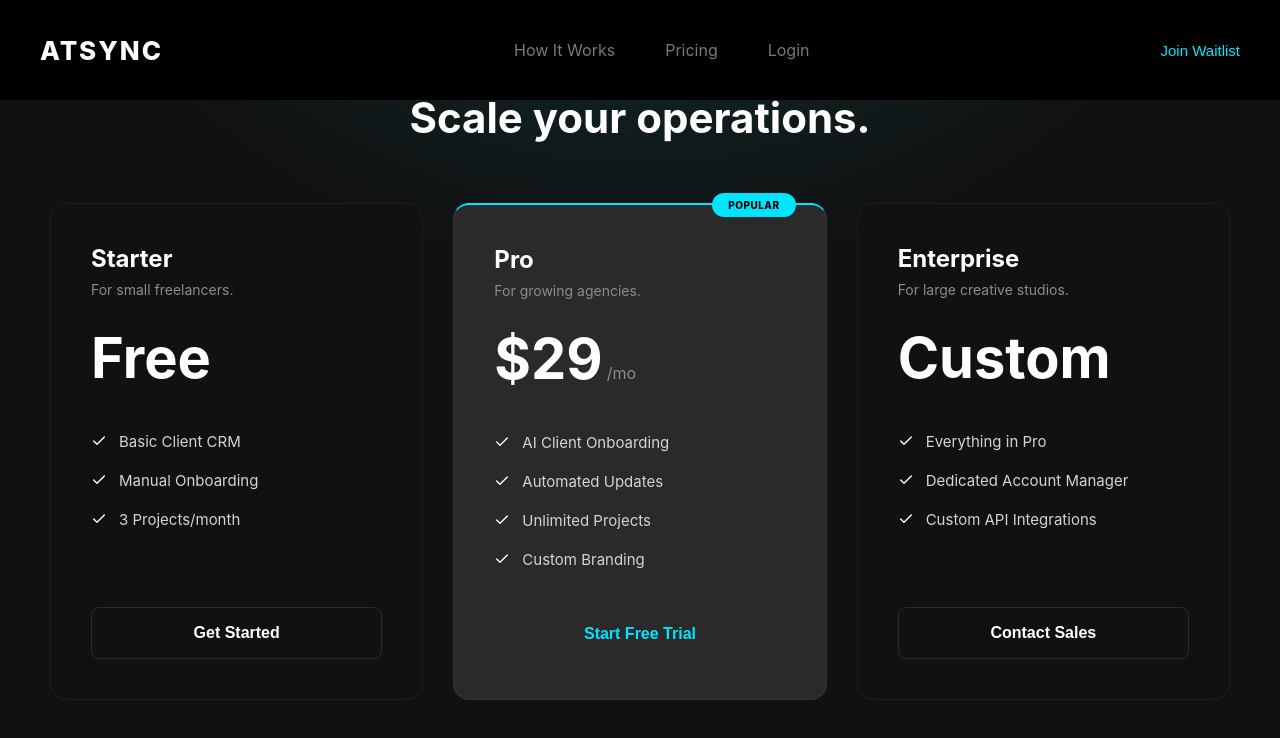
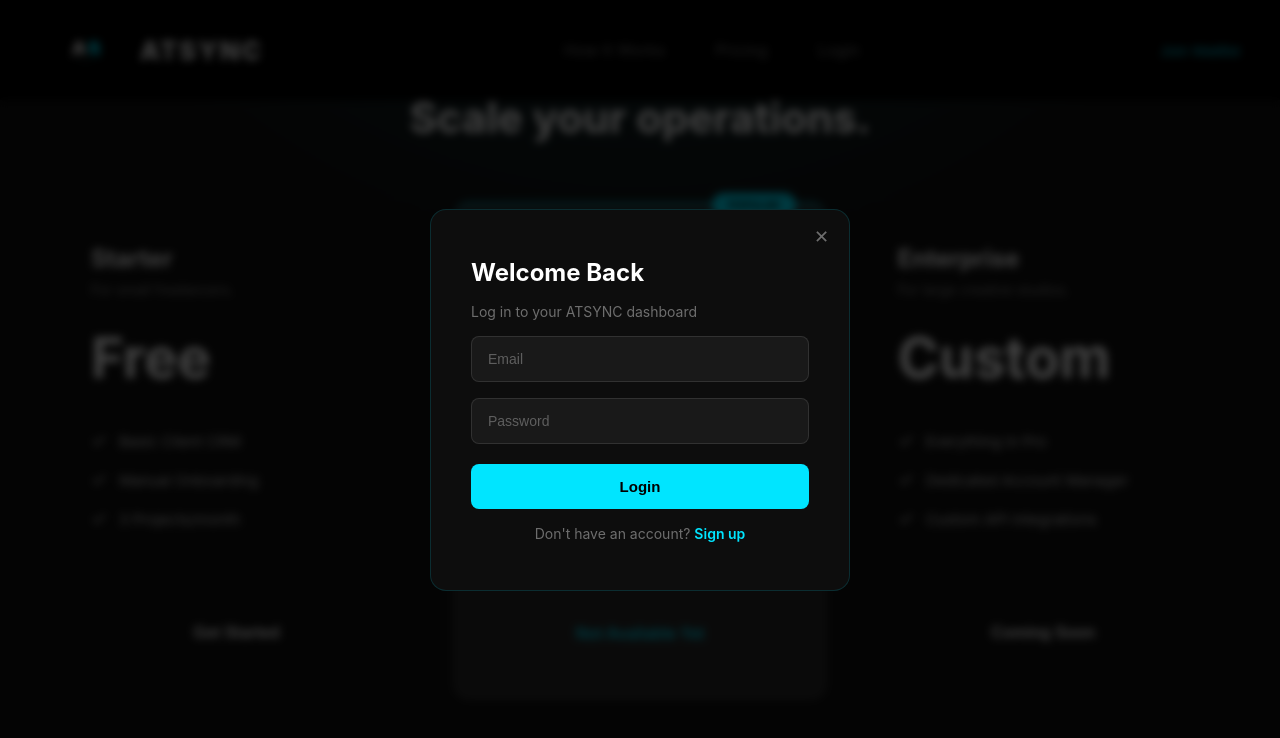
Before and after one commit to ziora-lawrence/ATSYNC, a React app in the folder frontend/: page / in a window 1280 px wide. Both pictures are taken after a click on the button "Get Started". Shown: the part 1607-2345 px from the top of the page. Built offline with nearby package versions, Linux system fonts and the light colour scheme; the HTML template or start-up script is replaced by a standard one.

Commit message:
Add SVG logo to nav, mock auth with localStorage, and add vercel.json

```diff
--- a/frontend/src/nav/nav.css
+++ b/frontend/src/nav/nav.css
@@ -15,10 +15,14 @@
 
 .atsync-title {
     text-decoration: none;
+    display: flex;
+    align-items: center;
+    gap: 10px;
 }
 
 .atsync-title h1 {
     color: white;
+    margin: 0;
     font-size: 26px;
     font-weight: 800;
     letter-spacing: 2px;
--- a/frontend/src/nav/nav.jsx
+++ b/frontend/src/nav/nav.jsx
@@ -1,17 +1,33 @@
 import React from 'react'
 import './nav.css'
 
-const Nav = ({ setShowLogin }) => {
+const Nav = ({ setShowLogin, setShowWaitlist }) => {
   return (
     <div>
         <div className='nav-container'>
-            <a href='#hero-section' className='atsync-title'><h1>ATSYNC</h1></a>
+            <a href='#hero-section' className='atsync-title'>
+                <svg width="90" height="50" viewBox="165 10 350 350" xmlns="http://www.w3.org/2000/svg" className="atsync-logo">
+                  <defs>
+                    <linearGradient id="arcGrad" x1="0%" y1="0%" x2="100%" y2="0%">
+                      <stop offset="0%" stopColor="white"/>
+                      <stop offset="100%" stopColor="#00e5ff"/>
+                    </linearGradient>
+                  </defs>
+                  <text x="248" y="210" fontFamily="Arial Black, sans-serif" fontSize="130" fontWeight="900" fill="white">A</text>
+                  <text x="358" y="210" fontFamily="Arial Black, sans-serif" fontSize="130" fontWeight="900" fill="#00e5ff">S</text>
+                  <circle cx="256" cy="228" r="6" fill="white"/>
+                  <circle cx="444" cy="228" r="6" fill="#00e5ff"/>
+                  <path d="M256 228 Q350 278 444 228" fill="none" stroke="url(#arcGrad)" strokeWidth="2.5" strokeLinecap="round"/>
+                  <text x="340" y="300" textAnchor="middle" fontFamily="Arial, sans-serif" fontSize="14" fill="rgba(255,255,255,0.6)" letterSpacing="8">ATSYNC</text>
+                </svg>
+                <h1>ATSYNC</h1>
+            </a>
             <ul className='nav-menu'>
                 <li><a href='#how-it-works'>How It Works</a></li>
                 <li><a href='#pricing'>Pricing</a></li>
                 <li className='login-btn' onClick={() => setShowLogin(true)}>Login</li>
             </ul>
-            <button className='get-started'>
+            <button className='get-started' onClick={() => setShowWaitlist(true)}>
                 Join Waitlist
             </button>
         </div>
--- a/frontend/src/pages/landingpage.jsx
+++ b/frontend/src/pages/landingpage.jsx
@@ -5,11 +5,56 @@
 const Landingpage = () => {
     const [showLogin, setShowLogin] = useState(false)
     const [isLogin, setIsLogin] = useState(true)
+    const [showWaitlist, setShowWaitlist] = useState(false)
+    const [agencyName, setagencyName] = useState("")
+    const [agencyEmail, setagencyEmail] = useState("")
+    const [agencyPass, setagencyPass] = useState("")
+    const [agencyConPass, setagencyConPass] = useState("")
+    const [error, seterror] = useState("")
+
+    const handleSubmit = () => {
+      if (!isLogin) {
+        if (!agencyName.trim()) return seterror("Agency name cannot be empty");
+        if (!agencyEmail.trim()) return seterror("Email cannot be empty");
+        if (!agencyPass.trim()) return seterror("Password cannot be empty");
+        if (!agencyConPass.trim()) return seterror("Confirm Password cannot be empty");
+        if (agencyPass !== agencyConPass) return seterror("Passwords must match");
+
+        const userData = {
+            agencyName: agencyName.trim(),
+            email: agencyEmail.trim(),
+            password: agencyPass.trim()
+        };
+        localStorage.setItem('atsync_user', JSON.stringify(userData));
+        seterror("");
+        alert("Account created successfully! You can now log in.");
+        setIsLogin(true);
+        setagencyPass("");
+        setagencyConPass("");
+      } else {
+        if (!agencyEmail.trim()) return seterror("Email cannot be empty");
+        if (!agencyPass.trim()) return seterror("Password cannot be empty");
+
+        const storedUserJSON = localStorage.getItem('atsync_user');
+        if (storedUserJSON) {
+            const storedUser = JSON.parse(storedUserJSON);
+            if (storedUser.email === agencyEmail.trim() && storedUser.password === agencyPass.trim()) {
+                seterror("");
+                alert(`Welcome back, ${storedUser.agencyName}!`);
+                setShowLogin(false);
+            } else {
+                seterror("Invalid email or password");
+            }
+        } else {
+            seterror("No account found. Please create an account.");
+        }
+      }
+    };
 
   return (
     <div className='landing-page'>
 
-      <Nav setShowLogin={setShowLogin} />
+      <Nav setShowLogin={setShowLogin} setShowWaitlist={setShowWaitlist} />
 
       {showLogin && (
         <div className='modal-overlay' onClick={() => setShowLogin(false)}>
@@ -23,15 +68,17 @@
             </p>
 
             {!isLogin && (
-              <input type='text' placeholder='Agency Name' className='modal-input' />
+              <input value={agencyName} onChange={(e) => setagencyName(e.target.value)} type='text' placeholder='Agency Name' className='modal-input' />
             )}
-            <input type='email' placeholder='Email' className='modal-input' />
-            <input type='password' placeholder='Password' className='modal-input' />
+            <input value={agencyEmail} onChange={(e) => setagencyEmail(e.target.value)} type='email' placeholder='Email' className='modal-input' />
+            <input value={agencyPass} onChange={(e) => setagencyPass(e.target.value)} type='password' placeholder='Password' className='modal-input' />
             {!isLogin && (
-              <input type='password' placeholder='Confirm Password' className='modal-input' />
+              <input value={agencyConPass} onChange={(e) => setagencyConPass(e.target.value)} type='password' placeholder='Confirm Password' className='modal-input' />
             )}
 
-            <button className='modal-submit'>
+            {error && <p className="error-message" style={{color: 'red', fontSize: '14px', marginBottom: '10px'}}>{error}</p>}
+
+            <button className='modal-submit' onClick={handleSubmit}>
               {isLogin ? 'Login' : 'Create Account'}
             </button>
 
@@ -41,6 +88,27 @@
                 {isLogin ? 'Sign up' : 'Login'}
               </span>
             </p>
+
+          </div>
+        </div>
+      )}
+
+      {showWaitlist && (
+        <div className='modal-overlay' onClick={() => setShowWaitlist(false)}>
+          <div className='modal-box' onClick={(e) => e.stopPropagation()}>
+
+            <button className='modal-close' onClick={() => setShowWaitlist(false)}>✕</button>
+
+            <h2>Join the Waitlist</h2>
+            <p className='modal-subtitle'>
+              Get early access to ATSYNC before anyone else.
+            </p>
+
+            <input type='email' placeholder='Enter your email address' className='modal-input' />
+
+            <button className='modal-submit'>
+              Join Waitlist
+            </button>
 
           </div>
         </div>
@@ -56,7 +124,7 @@
                    ATSYNC gives your agency an AI that onboards clients, sends updates, and handles follow-ups automatically.
                 </p>
                 <div className='hero-buttons'>
-                    <button className='get-early-access'>Join Waitlist</button>
+                    <button className='get-early-access' onClick={() => setShowWaitlist(true)}>Join Waitlist</button>
                     <a href='#how-it-works'><button className='watch-demo'>See How It Works</button></a>
                 </div>
             </div>
@@ -128,7 +196,7 @@
                         <li><svg width="16" height="16" viewBox="0 0 24 24" fill="none" stroke="currentColor" strokeWidth="2" strokeLinecap="round" strokeLinejoin="round"><polyline points="20 6 9 17 4 12"></polyline></svg> Manual Onboarding</li>
                         <li><svg width="16" height="16" viewBox="0 0 24 24" fill="none" stroke="currentColor" strokeWidth="2" strokeLinecap="round" strokeLinejoin="round"><polyline points="20 6 9 17 4 12"></polyline></svg> 3 Projects/month</li>
                     </ul>
-                    <button className='pricing-btn'>Get Started</button>
+                    <button className='pricing-btn' onClick={() => setShowLogin(true)}>Get Started</button>
                 </div>
 
                 {/* Pro Card */}
@@ -147,7 +215,7 @@
                         <li><svg width="16" height="16" viewBox="0 0 24 24" fill="none" stroke="currentColor" strokeWidth="2" strokeLinecap="round" strokeLinejoin="round"><polyline points="20 6 9 17 4 12"></polyline></svg> Unlimited Projects</li>
                         <li><svg width="16" height="16" viewBox="0 0 24 24" fill="none" stroke="currentColor" strokeWidth="2" strokeLinecap="round" strokeLinejoin="round"><polyline points="20 6 9 17 4 12"></polyline></svg> Custom Branding</li>
                     </ul>
-                    <button className='pricing-btn'>Start Free Trial</button>
+                    <button className='pricing-btn'>Not Available Yet</button>
                 </div>
 
                 {/* Enterprise Card */}
@@ -164,7 +232,7 @@
                         <li><svg width="16" height="16" viewBox="0 0 24 24" fill="none" stroke="currentColor" strokeWidth="2" strokeLinecap="round" strokeLinejoin="round"><polyline points="20 6 9 17 4 12"></polyline></svg> Dedicated Account Manager</li>
                         <li><svg width="16" height="16" viewBox="0 0 24 24" fill="none" stroke="currentColor" strokeWidth="2" strokeLinecap="round" strokeLinejoin="round"><polyline points="20 6 9 17 4 12"></polyline></svg> Custom API Integrations</li>
                     </ul>
-                    <button className='pricing-btn'>Contact Sales</button>
+                    <button className='pricing-btn'>Coming Soon</button>
                 </div>
             </div>
         </section>
```
Also changed, not shown: frontend/vercel.json (added).
